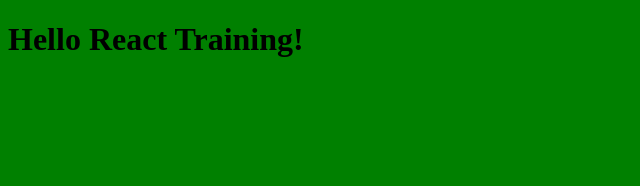
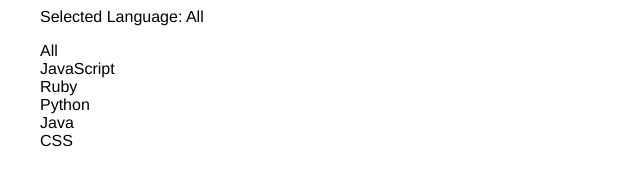
Before and after one commit to govindrai/GitHub-Battle, a React app: page / in a window 1280 px wide. Shown: the whole page, without its empty margins (0-640 px from the left). Built offline with nearby package versions, Linux system fonts and the light colour scheme.

Commit message:
Create and develop PopularRepos' component's navigation

```diff
--- a/package.json
+++ b/package.json
@@ -14,10 +14,12 @@
   "dependencies": {
     "babel-core": "^6.26.0",
     "babel-loader": "^7.1.2",
+    "babel-plugin-transform-class-properties": "^6.24.1",
     "babel-preset-env": "^1.6.0",
     "babel-preset-react": "^6.24.1",
     "css-loader": "^0.28.7",
     "html-webpack-plugin": "^2.30.1",
+    "prop-types": "^15.6.0",
     "react": "^16.0.0",
     "react-dom": "^16.0.0",
     "style-loader": "^0.18.2",
--- /dev/null
+++ b/src/components/App.js
@@ -0,0 +1,11 @@
+import React from "react";
+import ReactDOM from "react-dom";
+import PropTypes from "prop-types";
+
+import PopularRepos from "./PopularRepos";
+
+export default class App extends React.Component {
+  render() {
+    return <PopularRepos />;
+  }
+}
--- /dev/null
+++ b/src/components/PopularRepos.js
@@ -0,0 +1,33 @@
+import React from "react";
+
+export default class PopularRepos extends React.Component {
+  constructor(props) {
+    super(props);
+    this.state = {
+      selectedLanguage: "All"
+    };
+  }
+
+  updateLanguage = selectedLanguage => {
+    this.setState({ selectedLanguage });
+  };
+
+  render() {
+    const languages = ["All", "JavaScript", "Ruby", "Python", "Java", "CSS"];
+    return (
+      <div className="container">
+        Selected Language: {this.state.selectedLanguage}
+        <ul className="language">
+          {languages.map(language => (
+            <li
+              key={language}
+              onClick={this.updateLanguage.bind(null, language)}
+            >
+              {language}
+            </li>
+          ))}
+        </ul>
+      </div>
+    );
+  }
+}
--- a/src/index.css
+++ b/src/index.css
@@ -1,3 +1,27 @@
 body {
-  background: green;
+  font-family: Helvetica;
 }
+
+.container {
+  margin: 0 auto;
+  max-width: 1200px;
+}
+
+.languages {
+  display: flex;
+  justify-content: center;
+}
+
+.languages li {
+  cursor: pointer;
+  font-weight: bold;
+  margin: 10px;
+}
+
+ul {
+  padding: 0;
+}
+
+li {
+  list-style-type: none;
+}
--- a/src/index.js
+++ b/src/index.js
@@ -1,11 +1,6 @@
 import React from "react";
 import ReactDOM from "react-dom";
+import App from "./components/App";
 import "./index.css";
 
-class App extends React.Component {
-  render() {
-    return <h1>Hello React Training!</h1>;
-  }
-}
-
 ReactDOM.render(<App />, document.getElementById("app"));
```
Also changed, not shown: .babelrc.
